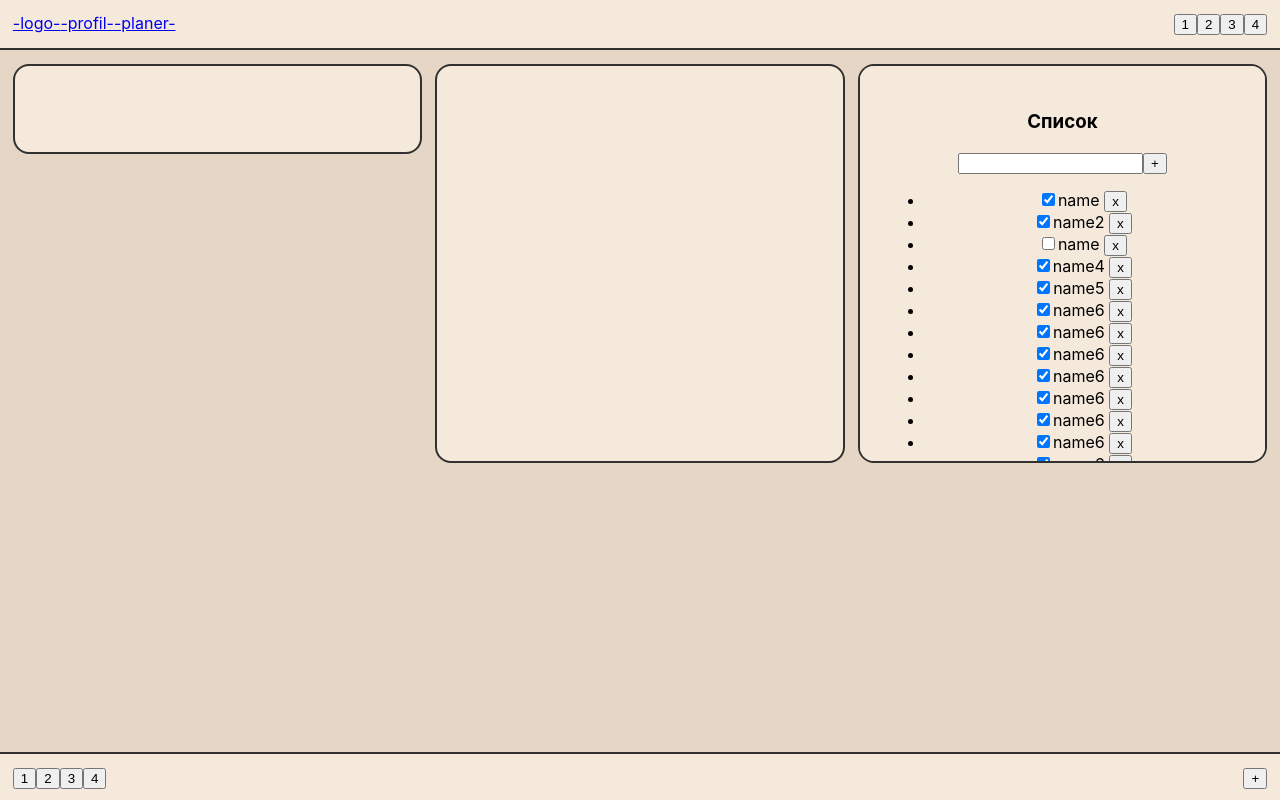
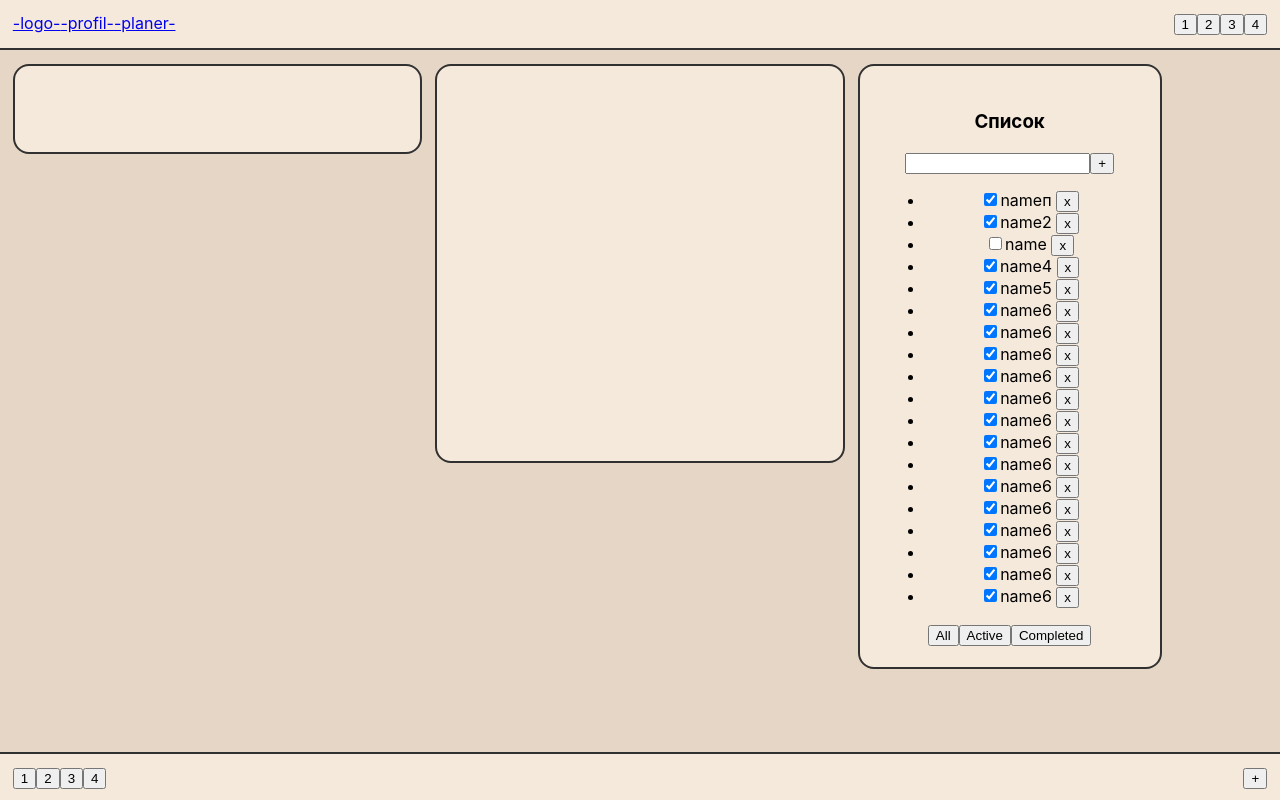
Before and after one commit to Meiraline/my-planer, a React (Create React App) app: page /planer in a window 1280 px wide. Built offline with nearby package versions, Linux system fonts and the light colour scheme.

Commit message:
промежуточная версия умных блоков

```diff
--- a/src/Bloks/Blok.module.css
+++ /dev/null
@@ -1,18 +0,0 @@
-:root {
-  --box-width: 2;
-  --box-height: 4;
-  --box-color: #F5E9DB ;
-}
-
-
-
-.Blok {
-
-    background-color: var(--box-color);
-    border: 0.3vh solid #313131;
-    border-radius: 1rem;
-
-
-    padding: 2vw;
-
-  }
--- a/src/Bloks/Blok.tsx
+++ b/src/Bloks/Blok.tsx
@@ -1,47 +1,61 @@
-import React from 'react';
-//import React, { useRef, useState, useEffect } from "react";
-import s from "./Blok.module.css"
+import React, { useRef, useState, useEffect } from "react";
+import { checkAndResizeBlock } from "./checkAndResizeBlock.tsx";
 
 interface BoxProps {
-
   width?: number;
   height?: number;
   maxWidth?: number;
   maxHeight?: number;
-
   children?: React.ReactNode;
 }
 
+export function Blok(p: BoxProps) {
+  const defaultWidth = 2;
+  const defaultHeight = 2;
+  const maxWidth = p.maxWidth || 6;
+  const maxHeight = p.maxHeight || 6;
 
-export function Blok(p: BoxProps) {
+  const [width, setWidth] = useState(p.width || defaultWidth);
+  const [height, setHeight] = useState(p.height || defaultHeight);
+  const [overflowX, setOverflowX] = useState(false);
+  const [overflowY, setOverflowY] = useState(false);
 
-  const defaultWidth = 4;
-  const defaultHeight = 4;
-  // const defaultMaxWidth = 12;
-  // const defaultMaxHeight = 10;
+  const contentRef = useRef<HTMLDivElement | null>(null);
 
-  const width = p.width || defaultWidth;
-  const height = p.height || defaultHeight;
-  // const maxWidth = p.maxWidth || defaultMaxWidth;
-  // const maxHeight = p.maxHeight || defaultMaxHeight;
-
-
-
+  useEffect(() => {
+    const cleanup = checkAndResizeBlock({
+      contentRef,
+      width,
+      height,
+      setWidth,
+      setHeight,
+      maxWidth,
+      maxHeight,
+      setOverflowX,
+      setOverflowY,
+    });
+    return cleanup; // Очистка observer при размонтировании
+  }, [width, height, p.children]);
 
   return (
-    <div className={s.Blok}
-
+    <div
       style={{
         gridColumn: `span ${width}`,
-        gridRow: `span ${height} `,
-        overflow: "auto",
-      }}>
+        gridRow: `span ${height}`,
+        overflowX: overflowX ? "auto" : "hidden",
+        overflowY: overflowY ? "auto" : "hidden",
 
-      {p.children}
+        backgroundColor: "#F5E9DB",
+        border: "0.3vh solid #313131",
+        borderRadius: "1rem",
+        padding: "2vw",
+      }}
+    >
+      <div ref={contentRef} style={{ width: "100%", height: "100%" }}>
+        {p.children}
+      </div>
     </div>
   );
-
 }
 
-
 export default Blok;
--- /dev/null
+++ b/src/Bloks/checkAndResizeBlock.tsx
@@ -0,0 +1,94 @@
+import React from "react";
+
+interface CheckOverflowParams {
+  contentRef: React.RefObject<HTMLDivElement | null>;
+  width: number;
+  height: number;
+  setWidth: React.Dispatch<React.SetStateAction<number>>;
+  setHeight: React.Dispatch<React.SetStateAction<number>>;
+  maxWidth: number;
+  maxHeight: number;
+  minWidth?: number;
+  minHeight?: number;
+  setOverflowX: React.Dispatch<React.SetStateAction<boolean>>;
+  setOverflowY: React.Dispatch<React.SetStateAction<boolean>>;
+}
+
+export const checkAndResizeBlock = ({
+  contentRef,
+  width,
+  height,
+  setWidth,
+  setHeight,
+  maxWidth,
+  maxHeight,
+  minWidth = 2,
+  minHeight = 2,
+  setOverflowX,
+  setOverflowY,
+}: CheckOverflowParams) => {
+  let timeout: number | null = null;
+
+  const resizeBlock = () => {
+    if (!contentRef.current) return;
+
+    const content = contentRef.current;
+    const contentHeight = content.scrollHeight;
+    const contentWidth = content.scrollWidth;
+    const blockHeight = content.clientHeight;
+    const blockWidth = content.clientWidth;
+
+    let updated = false;
+
+    // Увеличение и уменьшение высоты
+    if (contentHeight > blockHeight && height < maxHeight) {
+      setHeight((prev) => prev + 1);
+      updated = true;
+    } else if (contentHeight <= blockHeight - 10 && height > minHeight) {
+      setHeight((prev) => prev - 1);
+      updated = true;
+    }
+
+    // Увеличение и уменьшение ширины
+    if (contentWidth > blockWidth && width < maxWidth) {
+      setWidth((prev) => prev + 1);
+      updated = true;
+    } else if (contentWidth <= blockWidth - 10 && width > minWidth) {
+      setWidth((prev) => prev - 1);
+      updated = true;
+    }
+
+    // Включаем прокрутку при достижении максимума
+    setOverflowY(height >= maxHeight && contentHeight > blockHeight);
+    setOverflowX(width >= maxWidth && contentWidth > blockWidth);
+
+    if (updated && !timeout) {
+      timeout = window.setTimeout(() => {
+        timeout = null;
+        resizeBlock();
+      }, 50);
+    }
+  };
+
+  // ResizeObserver для наблюдения за изменением размеров
+  const resizeObserver = new ResizeObserver(resizeBlock);
+
+  // MutationObserver для наблюдения за изменением содержимого
+  const mutationObserver = new MutationObserver(resizeBlock);
+
+  if (contentRef.current) {
+    resizeObserver.observe(contentRef.current);
+    mutationObserver.observe(contentRef.current, {
+      childList: true,
+      subtree: true,
+      characterData: true,
+    });
+  }
+
+  // Очистка
+  return () => {
+    resizeObserver.disconnect();
+    mutationObserver.disconnect();
+    if (timeout) clearTimeout(timeout);
+  };
+};
--- a/src/Pages/Planer.jsx
+++ b/src/Pages/Planer.jsx
@@ -4,7 +4,7 @@ import {TodoList} from "../Bloks/Bloks_Planer/TodoList.tsx";
 
 
 let tasks = [
-    { id: 1, title: "name", isDone: true },
+    { id: 1, title: "nameп", isDone: true },
     { id: 2, title: "name2", isDone: true },
     { id: 3, title: "name", isDone: false },
     { id: 4, title: "name4", isDone: true },
@@ -23,14 +23,9 @@ let tasks = [
     { id: 6, title: "name6", isDone: true },
     { id: 6, title: "name6", isDone: true },
     { id: 6, title: "name6", isDone: true },
-    { id: 6, title: "name6", isDone: true },
-    { id: 6, title: "name6", isDone: true },
-    { id: 6, title: "name6", isDone: true },
-    { id: 6, title: "name6", isDone: true },
-    { id: 6, title: "name6", isDone: true },
-    { id: 6, title: "name6", isDone: true },
-    { id: 6, title: "name6", isDone: true },
-    { id: 6, title: "name6", isDone: true },
+
+
+
 
 ]
 
@@ -43,9 +38,9 @@ let tasks = [
 function Planer() {
     return (
         <div className = "page">
-            <Blok filling="planer " width={4} height={1} />
-            <Blok filling="planer " width={4} height={4} />
-            <Blok  >  <TodoList title='Список' tasks = {tasks}  /> </Blok>
+            <Blok width={4} height={1}>  </Blok>
+            <Blok  width={4} height={4} />
+            <Blok >  <TodoList title='Список' tasks = {tasks}  /> </Blok>
 
 
 
```
